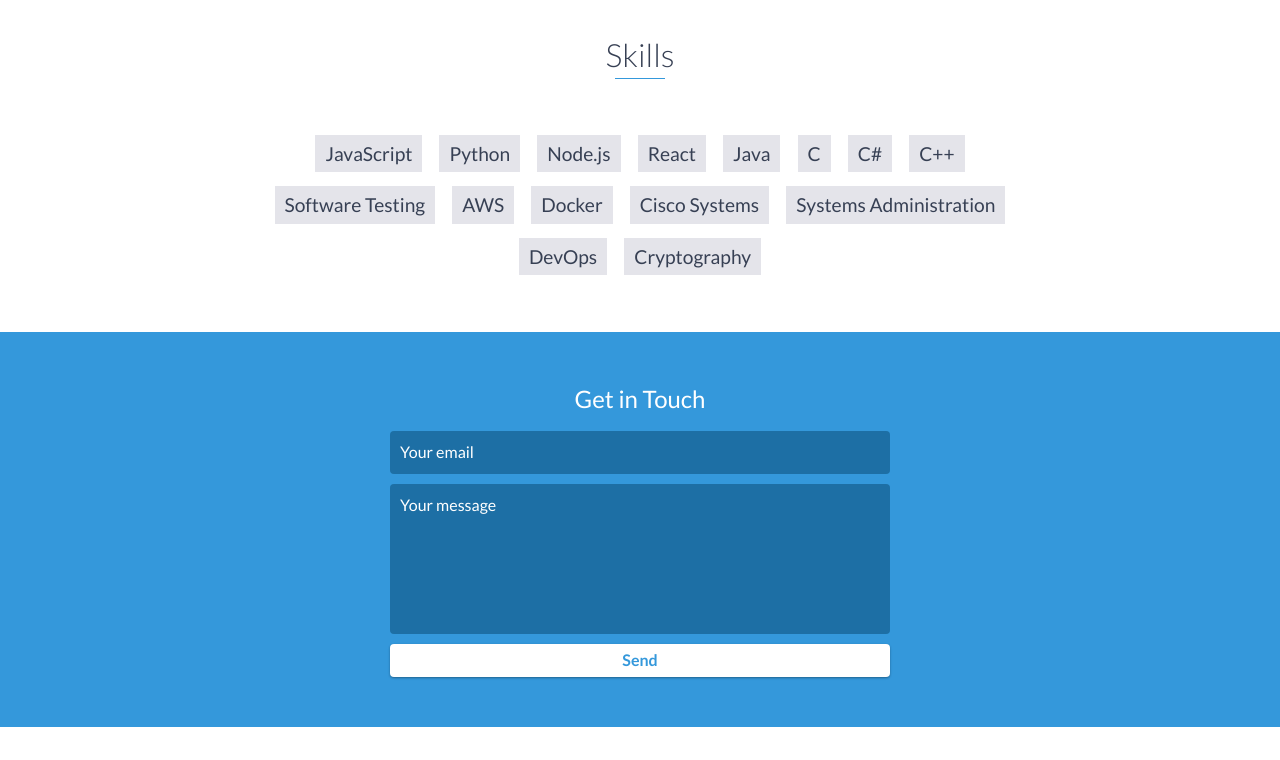
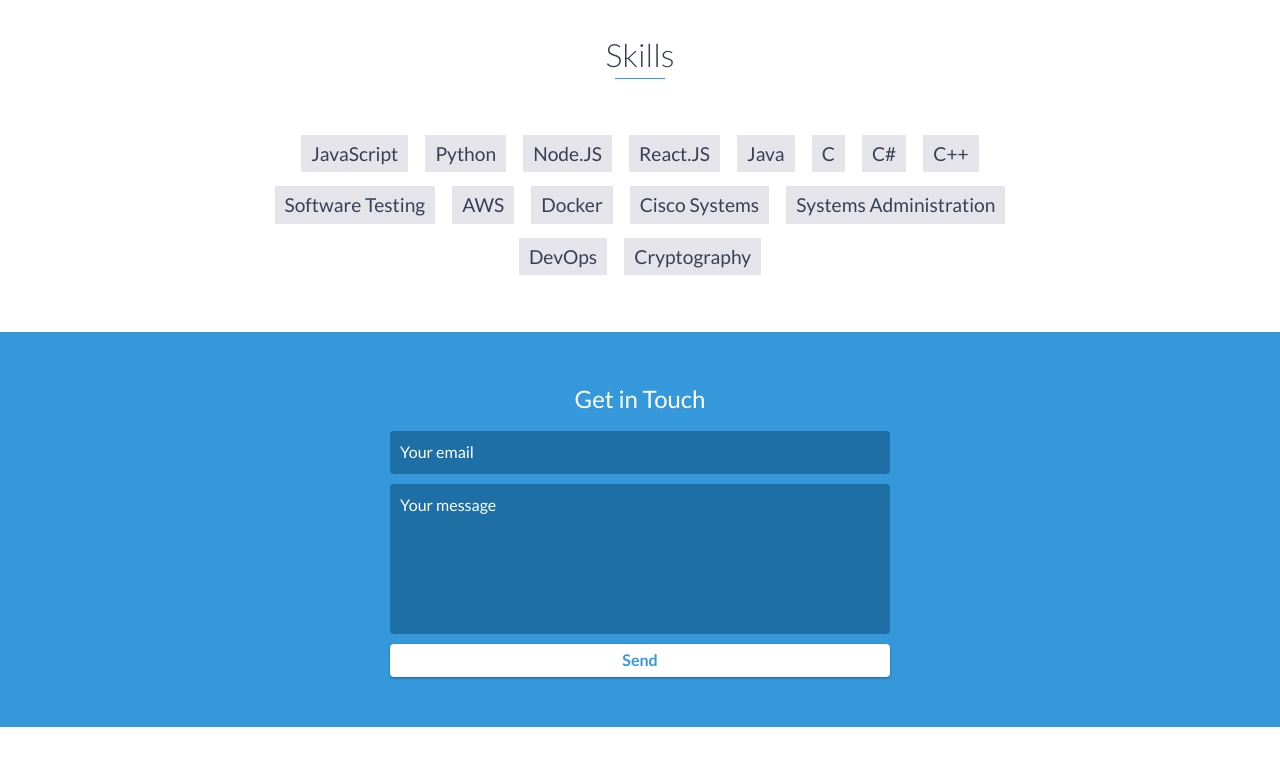
Before and after one commit to ImAWizardLizard/imawizardlizard.github.io, a website: page devportfolio/index.html in a window 1280 px wide. Shown: the part 2980-3740 px from the top of the page. Drawn offline with nearby package versions, Linux system fonts and the light colour scheme.

Commit message:
Updated skills.

```diff
--- a/devportfolio/index.html
+++ b/devportfolio/index.html
@@ -216,8 +216,8 @@
         <ul>
             <li>JavaScript</li>
             <li>Python</li>
-            <li>Node.js</li>
-            <li>React</li>
+            <li>Node.JS</li>
+            <li>React.JS</li>
             <li>Java</li>
             <li>C</li>
             <li>C#</li>
```
